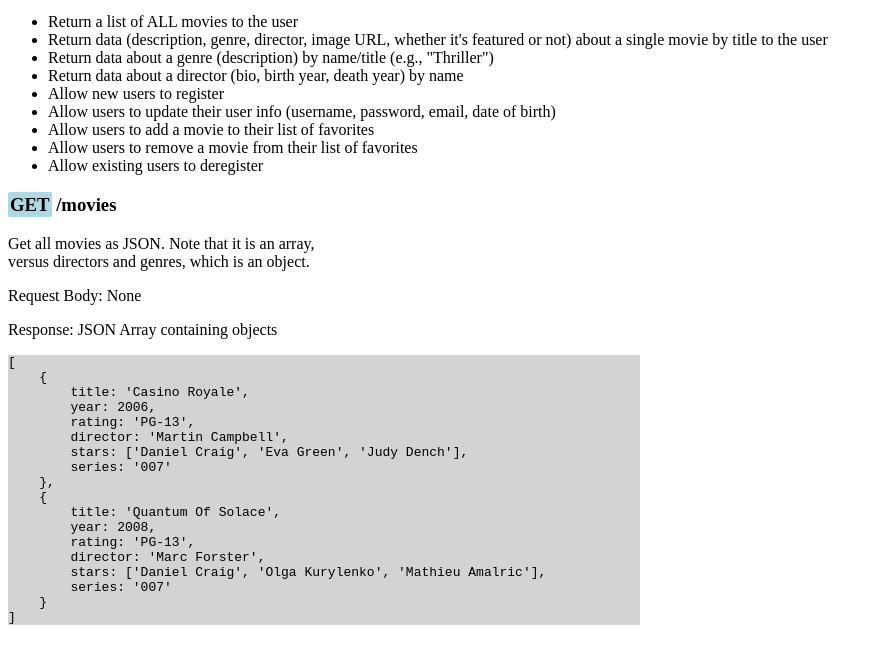
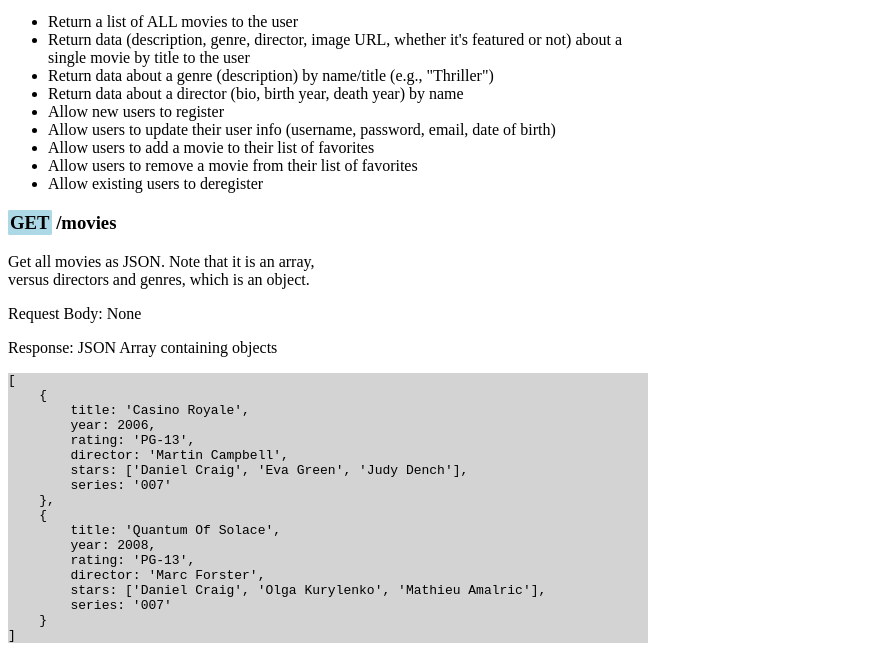
Before and after one commit to bentleyjensen/movie-api, a website: page public/documentation.html in a window 1280 px wide. Shown: the part 87-757 px from the top of the page, without its empty margins (0-880 px from the left). Drawn offline with Linux system fonts and the light colour scheme.

Commit message:
Slight design changes for docs

```diff
--- a/public/documentation.html
+++ b/public/documentation.html
@@ -2,10 +2,20 @@
 <head>
     <title>Documentation</title>
     <style>
+        body
+        {
+            width: 50%;
+        }
+
         pre, .pre
         {
             background-color: lightgray;
-            width: 50%;
+            width: 100%;
+            white-space: pre-wrap;       /* css-3 */
+            white-space: -moz-pre-wrap;  /* Mozilla, since 1999 */
+            white-space: -pre-wrap;      /* Opera 4-6 */
+            white-space: -o-pre-wrap;    /* Opera 7 */
+            word-wrap: break-word;
         }
 
         .method
```
